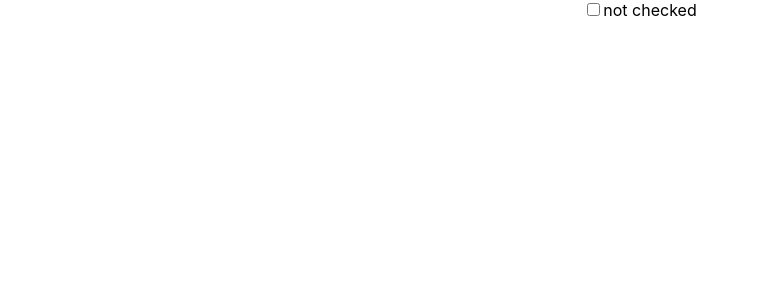
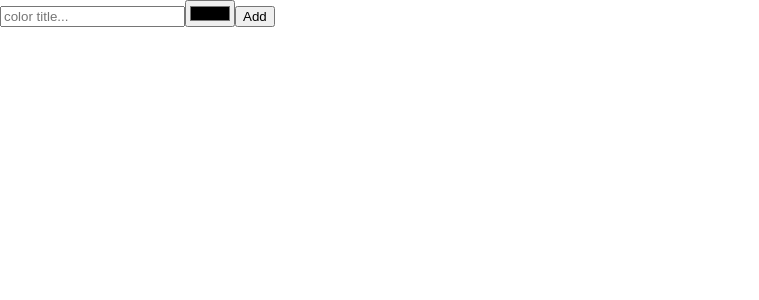
Before and after one commit to skillnagar/learning-react-js, a React (Create React App) app in the folder react-app/: page / in a window 1280 px wide. Shown: the top 300 px of the page, without its empty margins (0-759 px from the left). Built offline with nearby package versions, Linux system fonts and the light colour scheme.

Commit message:
working with useRef

```diff
--- a/react-app/src/App.js
+++ b/react-app/src/App.js
@@ -1,19 +1,29 @@
 import logo from './logo.svg';
 import './App.css';
-import { useReducer } from 'react';
+import { useRef } from 'react';
 
 function App() {
 
-  const [checked, setChecked] = useReducer(
-    (checked) => !checked,
-    false
-  );
+  const txtTitle = useRef();
+  const hexColor = useRef();
+
+  const submit = e => {
+    e.preventDefault();
+    const title = txtTitle.current.value;
+    const color = hexColor.current.value;
+    alert(`${title}, ${color}`);
+    txtTitle.current.value = "";
+    hexColor.current.value = "";
+  };
 
   return (
-    <div className="App">
-      <input type="checkbox" value={checked} onChange={setChecked} />
-      <label>{ checked ? "checked" : "not checked" }</label>
-    </div>
+
+    <form onSubmit={submit}>
+      <input ref={txtTitle} type="text" placeholder="color title..." />
+      <input ref={hexColor} type="color" />
+      <button>Add</button>
+    </form>
+
   );
 }
 
```
